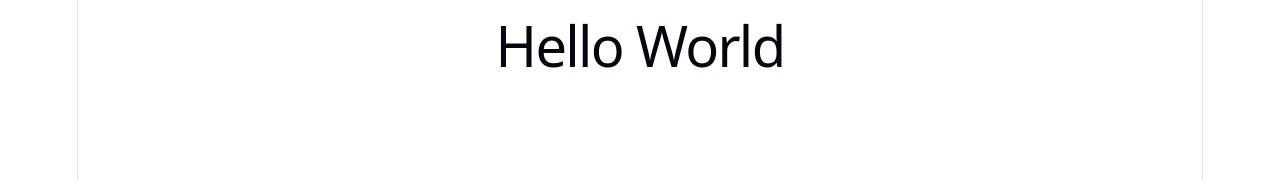
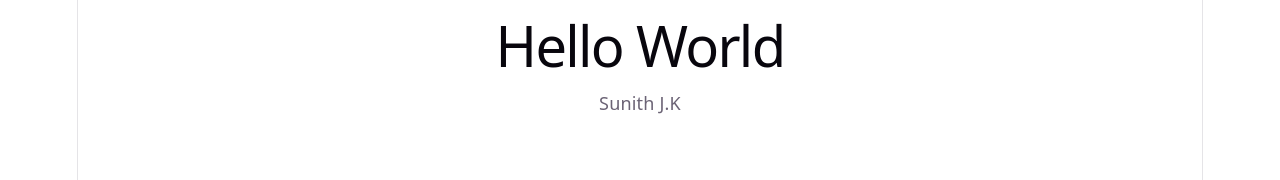
Before and after one commit to Pathirana99/React-test, a React (Vite) app: page / in a window 1280 px wide. Shown: the top 180 px of the page. Built offline with nearby package versions, Linux system fonts and the light colour scheme.

Commit message:
Fix something

```diff
--- a/src/App.tsx
+++ b/src/App.tsx
@@ -5,6 +5,7 @@ function App() {
   return (
     <>
     <h1>Hello World</h1>
+    <p>Sunith J.K</p>
     </>
   )
 }
```
